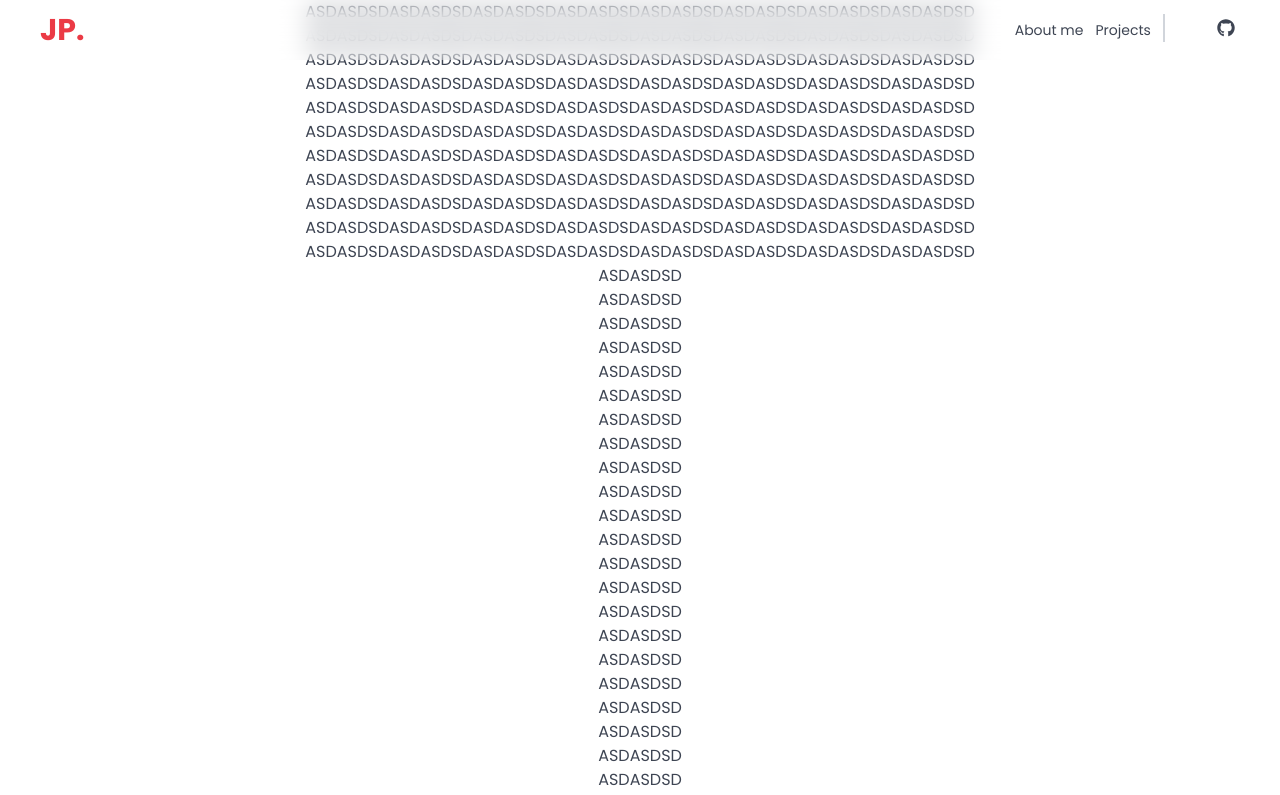
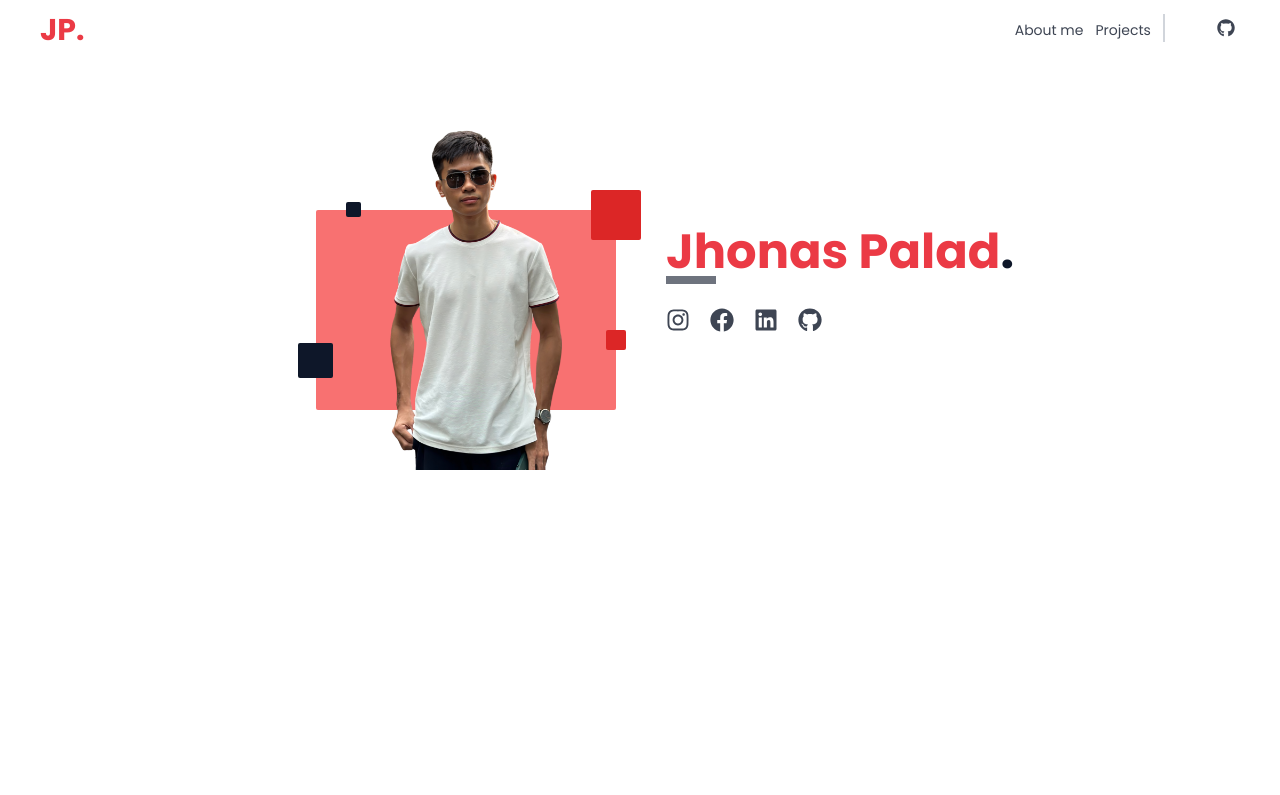
Before and after one commit to jhonas-palad/my-portfolio, a React (Vite) app: page / in a window 1280 px wide. Shown: the top 795 px of the page. Built offline with nearby package versions, Linux system fonts and the light colour scheme; some icons are missing.

Commit message:
project updated

```diff
--- a/src/App.tsx
+++ b/src/App.tsx
@@ -1,11 +1,26 @@
 import './App.css'
 import AppContainer from './components/AppContainer'
+import {
+  createBrowserRouter,
+  createRoutesFromElements,
+  Route,
+  RouterProvider,
+}
+from 'react-router-dom';
+import HomePage from './pages/home'
+import RootLayout from './layouts/rootLayout';
 
-import HomePage from './pages/home'
+const router = createBrowserRouter(
+  createRoutesFromElements(
+    <Route path="/*" element={<RootLayout/>}>
+      <Route index element={<HomePage/>}/>
+    </Route>
+))
+
 function App() {
 
   return (
-      <HomePage/>
+      <RouterProvider router={router}/>
   )
 }
 
--- a/src/assets/css/header.css
+++ b/src/assets/css/header.css
@@ -11,14 +11,6 @@ header, .header{
     md:px-10  /* pag malaki na */
     backdrop-blur-md
     ;
-    .logo{
-        @apply text-3xl font-bold text-primary-900;
-        span{
-            @apply
-            text-secondary-700
-            dark:text-white;
-        };
-    };
     button{
         @apply p-[0.3rem] dark:text-white rounded text-sm;
     };
--- /dev/null
+++ b/src/assets/css/home.css
@@ -0,0 +1,116 @@
+.first{
+
+    .my-profile{
+        @apply
+        relative
+        flex
+        items-center
+        justify-center
+        md:flex-row flex-col;
+        .my-name{
+            @apply relative;
+            .line-x::after, .line-x::before{
+                content:"";
+                height: 8px;
+                width: 50px;
+
+                @apply absolute bg-secondary-500 left-0;
+            }
+        }
+        .my-pic{
+            #my-image{
+                @apply
+                h-[400px]
+                aspect-auto
+                object-cover
+                z-[10]
+            }
+            .box-decor{
+                @apply h-[20px]
+                w-[20px]
+                absolute
+                bg-red-600
+                right-[10%] bottom-[30%]
+                rounded-sm
+            }
+            .box-decor:nth-child(2){
+                @apply
+                z-[-10]
+                w-[300px]
+                h-[200px]
+                bg-red-400
+                top-[70%]
+                left-[50%];
+                transform: translate(-50%, -70%);
+            }
+            .box-decor:nth-child(3){
+                @apply w-[50px] h-[50px] top-[30%] right-[25px]
+            }
+            .box-decor:nth-child(4){
+                @apply w-[35px] h-[35px] bg-secondary-900 dark:bg-secondary-700 bottom-[23%] left-[8%]
+            }
+            .box-decor:nth-child(5){
+                @apply w-[15px] h-[15px] bg-secondary-900 dark:bg-secondary-700 top-[33%] left-[20%]
+            }
+        }
+    .my-links{
+        svg{
+            @apply text-2xl
+        }
+        @apply flex gap-5
+    }
+
+    }
+}
+/* .my-pic{
+    @apply
+    w-[300px]
+    h-[350px]
+    md:w-[320px]
+    md:h-[370px]
+    transition-all
+    relative
+    cursor-pointer
+    hover:scale-[1.04]
+    hover:rotate-1;
+    .inner{
+        width: inherit;
+        height: inherit;
+        box-shadow: 0 0 10px;
+        backdrop-filter: blur(10px);
+        border-radius: 8px;
+        overflow: hidden;
+        @apply shadow-black dark:shadow-white;
+    }
+    .circle{
+        @apply w-[50px]
+        h-[50px]
+        z-10
+        bg-primary-900
+        rounded-full
+        absolute;
+        animation: move-up6 2s ease-in infinite alternate-reverse;
+    }
+    .circle:nth-child(1){
+        top: -25px;
+        left: -25px;
+    }
+    .circle:nth-child(2) {
+        bottom: -25px;
+        right: -25px;
+        animation-name: move-down1;
+      }
+
+}
+
+@keyframes move-up6 {
+    to {
+        transform: translateY(-10px);
+    }
+    }
+
+    @keyframes move-down1 {
+    to {
+        transform: translateY(10px);
+    }
+    } */
--- /dev/null
+++ b/src/assets/css/logo.css
@@ -0,0 +1,8 @@
+.logo{
+    @apply text-3xl font-bold text-primary-900;
+    span{
+        @apply
+        text-secondary-700
+        dark:text-white;
+    };
+};
--- /dev/null
+++ b/src/components/logo.tsx
@@ -0,0 +1,9 @@
+import React from 'react'
+import '../assets/css/logo.css'
+const Logo:React.FC = () => {
+  return (
+    <a className='logo'>JP<span className='text-'>.</span></a>
+  )
+}
+
+export default Logo
--- /dev/null
+++ b/src/components/nameheading.tsx
@@ -0,0 +1,14 @@
+import React from 'react'
+
+const NameHeading = () => {
+  return (
+
+    <h1
+      className="z-20 mt-5 font-bold text-5xl text-left text-primary-900"
+    >
+    Jhonas Palad<span className='dark:text-white text-secondary-900'>.</span>
+    </h1>
+  )
+}
+
+export default NameHeading
--- a/src/components/navbar.tsx
+++ b/src/components/navbar.tsx
@@ -1,4 +1,6 @@
-import React from 'react'
+import React, { useCallback } from 'react'
+import Logo from './logo'
+
 import {PiMoonStarsFill, PiSunFill } from 'react-icons/pi'
 import {FaGithub, FaBars} from 'react-icons/fa'
 
@@ -7,11 +9,12 @@ import { Transition, Menu } from '@headlessui/react'
 
 const Navbar = () => {
   const {darkmode,toggleDarkMode} = useDarkmode();
+  const toggleDark = useCallback(()=> toggleDarkMode(prev => !prev), [toggleDarkMode])
   return (
     <header className='z-50'>
       <Menu as='div' className='relative w-full'>
         <div className='flex w-full items-center justify-between'>
-          <a className='logo'>JP<span className='text-'>.</span></a>
+          <Logo/>
           <div className='md:flex gap-3 hidden'>
             <nav className='relative navlinks gap-3'>
               <a>About me</a>
@@ -19,7 +22,7 @@ const Navbar = () => {
             </nav>
             <div className='h-7 border-[0.2px] border-gray-300 dark:border-gray-700'/>
             <div className='flex gap-2'>
-              <button onClick={()=> toggleDarkMode(prev => !prev)}>
+              <button onClick={toggleDark}>
                 {
                   darkmode ? (
                     <PiMoonStarsFill className="text-lg"/>
@@ -68,7 +71,7 @@ const Navbar = () => {
                 ({active}) => (
                   <button
                     className={`${active? 'bg-secondary-700 text-white' : ''} menu-item`}
-                    onClick={()=> toggleDarkMode(prev => !prev)}>
+                    onClick={toggleDark}>
                     {
                       darkmode ? (
                         <>
--- a/src/index.css
+++ b/src/index.css
@@ -19,7 +19,7 @@ body{
   margin: 0 auto;
   text-align: center;
   height: 100%;
-  @apply md:px-12 px-10
+  @apply relative md:px-12 px-10
 }
 
 ul, li{
--- /dev/null
+++ b/src/layouts/rootLayout.tsx
@@ -0,0 +1,17 @@
+import React from 'react'
+import Navbar from '../components/navbar'
+import { Outlet } from 'react-router'
+const RootLayout = () => {
+
+  return (
+    <React.Fragment>
+      <Navbar/>
+      <div className='absolute w-full top-[70px] left-0'>
+        <Outlet/>
+      </div>
+
+    </React.Fragment>
+  )
+}
+
+export default RootLayout
--- a/src/main.tsx
+++ b/src/main.tsx
@@ -3,7 +3,7 @@ import ReactDOM from 'react-dom/client'
 import App from './App.tsx'
 import './index.css'
 import DarkmodeProvider from './context/darkModeProvider.tsx'
-
+import { RouterProvider } from 'react-router'
 ReactDOM.createRoot(document.getElementById('root')!).render(
   <React.StrictMode>
     <DarkmodeProvider>
--- a/src/pages/home.tsx
+++ b/src/pages/home.tsx
@@ -1,82 +1,41 @@
 import React from 'react'
 import Navbar from '../components/navbar'
-const HomePage = () => {
+import myPic from '../assets/my-pic-final.png'
+import '../assets/css/home.css'
+import {FaFacebook, FaInstagram, FaGithub, FaLinkedin}from 'react-icons/fa'
+import NameHeading from '../components/nameheading'
+const HomePage:React.FC = () => {
   return (
-    <div className=''>
-      <Navbar/>
-      <p>ASDASDSDASDASDSDASDASDSDASDASDSDASDASDSDASDASDSDASDASDSDASDASDSD</p>
-      <p>ASDASDSDASDASDSDASDASDSDASDASDSDASDASDSDASDASDSDASDASDSDASDASDSD</p>
-      <p>ASDASDSDASDASDSDASDASDSDASDASDSDASDASDSDASDASDSDASDASDSDASDASDSD</p>
-      <p>ASDASDSDASDASDSDASDASDSDASDASDSDASDASDSDASDASDSDASDASDSDASDASDSD</p>
-      <p>ASDASDSDASDASDSDASDASDSDASDASDSDASDASDSDASDASDSDASDASDSDASDASDSD</p>
-      <p>ASDASDSDASDASDSDASDASDSDASDASDSDASDASDSDASDASDSDASDASDSDASDASDSD</p>
-      <p>ASDASDSDASDASDSDASDASDSDASDASDSDASDASDSDASDASDSDASDASDSDASDASDSD</p>
-      <p>ASDASDSDASDASDSDASDASDSDASDASDSDASDASDSDASDASDSDASDASDSDASDASDSD</p>
-      <p>ASDASDSDASDASDSDASDASDSDASDASDSDASDASDSDASDASDSDASDASDSDASDASDSD</p>
-      <p>ASDASDSDASDASDSDASDASDSDASDASDSDASDASDSDASDASDSDASDASDSDASDASDSD</p>
-      <p>ASDASDSDASDASDSDASDASDSDASDASDSDASDASDSDASDASDSDASDASDSDASDASDSD</p>
-      <p>ASDASDSD</p>
-      <p>ASDASDSD</p>
-      <p>ASDASDSD</p>
-      <p>ASDASDSD</p>
-      <p>ASDASDSD</p>
-      <p>ASDASDSD</p>
-      <p>ASDASDSD</p>
-      <p>ASDASDSD</p>
-      <p>ASDASDSD</p>
-      <p>ASDASDSD</p>
-      <p>ASDASDSD</p>
-      <p>ASDASDSD</p>
-      <p>ASDASDSD</p>
-      <p>ASDASDSD</p>
-      <p>ASDASDSD</p>
-      <p>ASDASDSD</p>
-      <p>ASDASDSD</p>
-      <p>ASDASDSD</p>
-      <p>ASDASDSD</p>
-      <p>ASDASDSD</p>
-      <p>ASDASDSD</p>
-      <p>ASDASDSD</p>
-      <p>ASDASDSD</p>
-      <p>ASDASDSD</p>
-      <p>ASDASDSD</p>
-      <p>ASDASDSD</p>
-      <p>ASDASDSD</p>
-      <p>ASDASDSD</p>
-      <p>ASDASDSD</p>
-      <p>ASDASDSD</p>
-      <p>ASDASDSD</p>
-      <p>ASDASDSD</p>
-      <p>ASDASDSD</p>
-      <p>ASDASDSD</p>
-      <p>ASDASDSD</p>
-      <p>ASDASDSD</p>
-      <p>ASDASDSD</p>
-      <p>ASDASDSD</p>
-      <p>ASDASDSD</p>
-      <p>ASDASDSD</p>
-      <p>ASDASDSD</p>
-      <p>ASDASDSD</p>
-      <p>ASDASDSD</p>
-      <p>ASDASDSD</p>
-      <p>ASDASDSD</p>
-      <p>ASDASDSD</p>
-      <p>ASDASDSD</p>
-      <p>ASDASDSD</p>
-      <p>ASDASDSD</p>
-      <p>ASDASDSD</p>
-      <p>ASDASDSD</p>
-      <p>ASDASDSD</p>
-      <p>ASDASDSD</p>
-      <p>ASDASDSD</p>
-      <p>ASDASDSD</p>
-      <p>ASDASDSD</p>
-      <p>ASDASDSD</p>
-      <p>ASDASDSD</p>
-      <p>ASDASDSD</p>
-      <p>ASDASDSD</p>
-      <p>ASDASDSD</p>
+    <>
+    <div className='w-full h-[100vh]'>
+      <div className='first'>
+        <div className='my-profile'>
+          <div className='my-pic relative flex justify-center items-center'>
+            <img id="my-image" src={myPic}/>
+            <div className='box-decor'/>
+            <div className='box-decor'/>
+            <div className='box-decor'/>
+            <div className='box-decor'/>
+            <div className='box-decor'/>
+          </div>
+          <div className='flex flex-col gap-8'>
+            <div className='my-name z-40'>
+              <NameHeading/>
+              <div className='line-x'/>
+            </div>
+              {/* <img className="object-contain" src={myPic}/> */}
+            <div className='my-links'>
+              <FaInstagram/>
+              <FaFacebook/>
+              <FaLinkedin/>
+              <FaGithub/>
+            </div>
+          </div>
+
+        </div>
+      </div>
     </div>
+    </>
   )
 }
 
```
Also changed, not shown: src/assets/my-pic-final.png (added), 1 other file (tests, documents, lock files or other folders).
